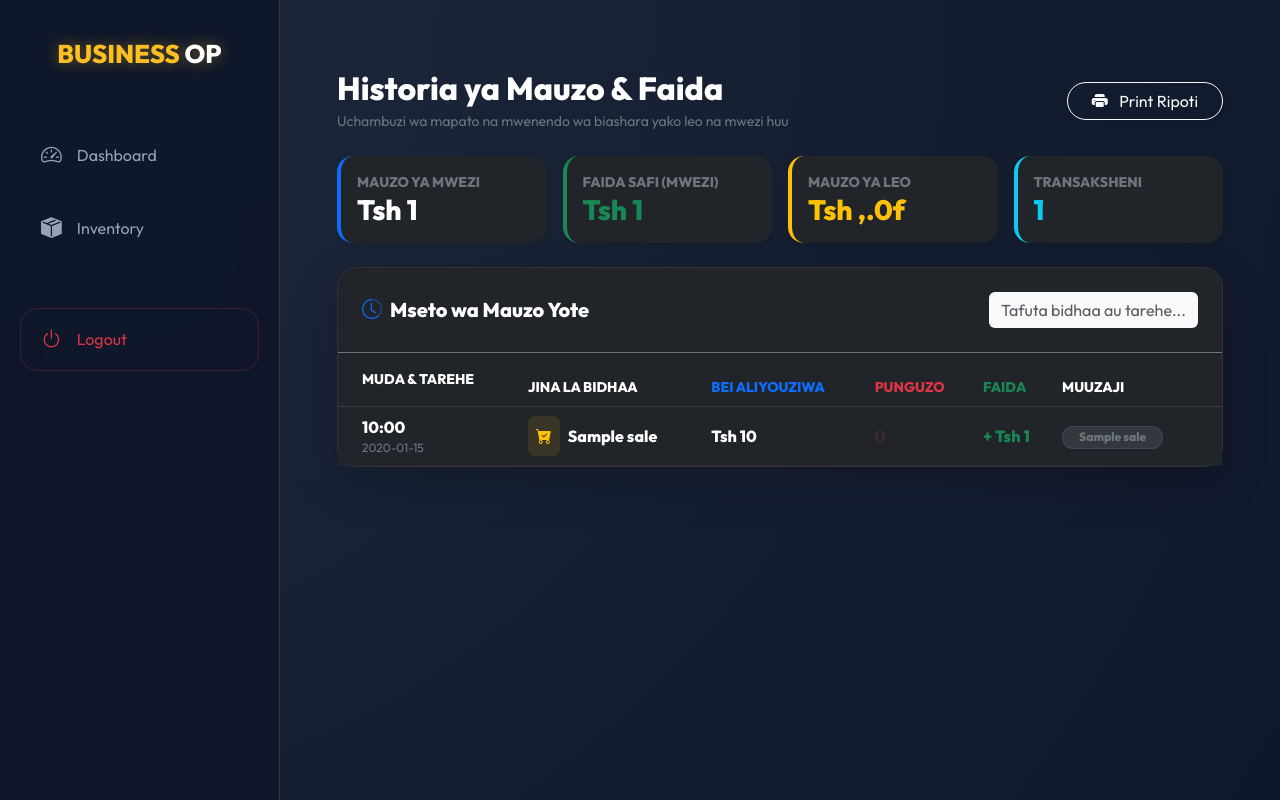
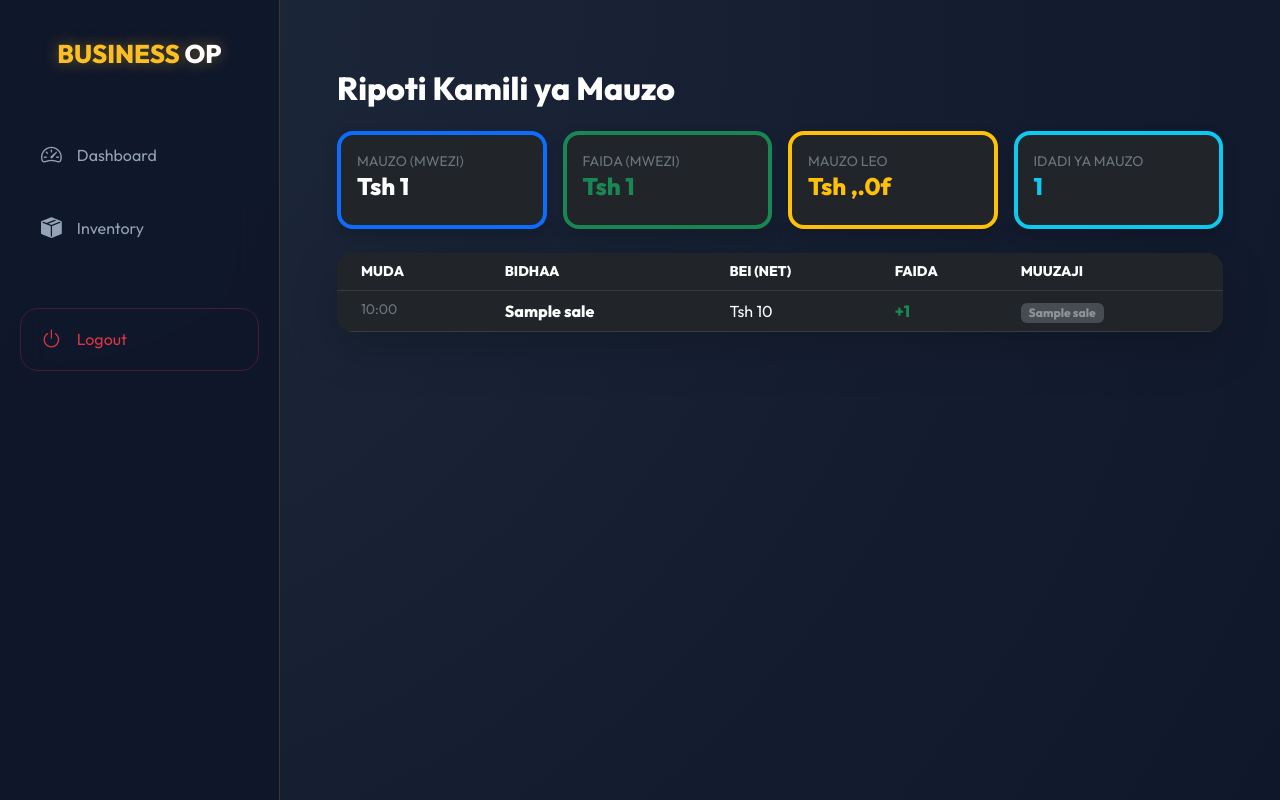
Before and after one commit to benmass1/Business_Systems_Op, a Flask app: template templates/sales.html in a window 1280 px wide. Run offline with Flask 3, Linux system fonts and the light colour scheme; tables that the repository leaves empty hold one stand-in row (values such as "Sample post"); the template is opened without the code that fills it: values that come from a table or form of the project are taken from there, most other values are stand-ins (such as "Sample title", 1, 10 or a date in 2020); some libraries are stand-ins or nearby versions.

Commit message:
Update sales.html

```diff
--- a/templates/sales.html
+++ b/templates/sales.html
@@ -1,134 +1,62 @@
 {% extends "layout.html" %}
 {% block content %}
+<div class="container-fluid py-4">
+    <h2 class="fw-bold text-white mb-4">Ripoti Kamili ya Mauzo</h2>
 
-<div class="container-fluid py-4">
-
-    <div class="d-flex justify-content-between align-items-center mb-4">
-        <div>
-            <h2 class="fw-bold text-white mb-1">Historia ya Mauzo & Faida</h2>
-            <p class="text-secondary small mb-0">Uchambuzi wa mapato na mwenendo wa biashara yako leo na mwezi huu</p>
-        </div>
-        <div class="d-flex gap-2 no-print">
-            <button class="btn btn-outline-light rounded-pill px-4 shadow-sm" onclick="window.print()">
-                <i class="bi bi-printer-fill me-2"></i> Print Ripoti
-            </button>
-        </div>
-    </div>
-
-    <div class="row g-3 mb-4 no-print">
+    <div class="row g-3 mb-4">
         <div class="col-md-3">
-            <div class="card bg-dark border-0 shadow-sm p-3 rounded-4 border-start border-primary border-4" style="border-radius: 15px;">
-                <small class="text-secondary fw-bold text-uppercase">Mauzo ya Mwezi</small>
-                <h3 class="text-white mb-0 fw-bold">Tsh {{ "{:,.0f}".format(stats.total_sales_month) }}</h3>
+            <div class="card bg-dark border-start border-primary border-4 p-3 rounded-4 shadow">
+                <small class="text-secondary">MAUZO (MWEZI)</small>
+                <h4 class="text-white fw-bold">Tsh {{ "{:,.0f}".format(stats.total_sales_month) }}</h4>
             </div>
         </div>
         <div class="col-md-3">
-            <div class="card bg-dark border-0 shadow-sm p-3 rounded-4 border-start border-success border-4" style="border-radius: 15px;">
-                <small class="text-secondary fw-bold text-uppercase">Faida Safi (Mwezi)</small>
-                <h3 class="text-success mb-0 fw-bold">Tsh {{ "{:,.0f}".format(stats.total_profit_month) }}</h3>
+            <div class="card bg-dark border-start border-success border-4 p-3 rounded-4 shadow">
+                <small class="text-secondary">FAIDA (MWEZI)</small>
+                <h4 class="text-success fw-bold">Tsh {{ "{:,.0f}".format(stats.total_profit_month) }}</h4>
             </div>
         </div>
         <div class="col-md-3">
-            <div class="card bg-dark border-0 shadow-sm p-3 rounded-4 border-start border-warning border-4" style="border-radius: 15px;">
-                <small class="text-secondary fw-bold text-uppercase">Mauzo ya Leo</small>
-                <h3 class="text-warning mb-0 fw-bold">Tsh {{ "{:,.0f}".format(stats.total_sales_today) }}</h3>
+            <div class="card bg-dark border-start border-warning border-4 p-3 rounded-4 shadow">
+                <small class="text-secondary">MAUZO LEO</small>
+                <h4 class="text-warning fw-bold">Tsh {{ "{:,.0f}".format(stats.total_sales_today) }}</h4>
             </div>
         </div>
         <div class="col-md-3">
-            <div class="card bg-dark border-0 shadow-sm p-3 rounded-4 border-start border-info border-4" style="border-radius: 15px;">
-                <small class="text-secondary fw-bold text-uppercase">Transaksheni</small>
-                <h3 class="text-info mb-0 fw-bold">{{ stats.total_count }}</h3>
+            <div class="card bg-dark border-start border-info border-4 p-3 rounded-4 shadow">
+                <small class="text-secondary">IDADI YA MAUZO</small>
+                <h4 class="text-info fw-bold">{{ stats.total_count }}</h4>
             </div>
         </div>
     </div>
 
-    <div class="card bg-dark border-0 shadow-lg" style="border-radius:20px; border: 1px solid #333 !important;">
-        <div class="card-header bg-transparent border-bottom border-secondary p-4 d-flex justify-content-between align-items-center">
-            <h5 class="mb-0 text-white fw-bold">
-                <i class="bi bi-clock-history me-2 text-primary"></i>Mseto wa Mauzo Yote
-            </h5>
-            <input type="text" id="salesSearch" class="form-control bg-light border-0 w-25 no-print"
-                   placeholder="Tafuta bidhaa au tarehe..." onkeyup="searchSales()">
-        </div>
-
+    <div class="card bg-dark border-0 shadow-lg rounded-4 overflow-hidden">
         <div class="table-responsive">
-            <table class="table table-dark table-hover align-middle mb-0">
-                <thead class="text-secondary small text-uppercase bg-opacity-10 bg-white">
+            <table class="table table-dark table-hover mb-0">
+                <thead class="text-secondary small">
                     <tr>
-                        <th class="ps-4 py-3">Muda & Tarehe</th>
-                        <th>Jina la Bidhaa</th>
-                        <th class="text-primary">Bei Aliyouziwa</th>
-                        <th class="text-danger">Punguzo</th>
-                        <th class="text-success">Faida</th>
-                        <th class="pe-4">Muuzaji</th>
+                        <th class="ps-4">MUDA</th>
+                        <th>BIDHAA</th>
+                        <th>BEI (NET)</th>
+                        <th>FAIDA</th>
+                        <th>MUUZAJI</th>
                     </tr>
                 </thead>
-                <tbody id="salesTable">
+                <tbody>
                     {% for s in sales %}
-                    <tr class="border-bottom border-secondary border-opacity-10">
-                        <td class="ps-4">
-                            <span class="text-white fw-bold">{{ s.timestamp.strftime('%H:%M') }}</span>
-                            <small class="text-secondary d-block" style="font-size: 0.75rem;">{{ s.timestamp.strftime('%Y-%m-%d') }}</small>
-                        </td>
-                        <td>
-                            <div class="d-flex align-items-center">
-                                <div class="bg-warning bg-opacity-10 p-2 rounded me-2">
-                                    <i class="bi bi-cart-check-fill text-warning"></i>
-                                </div>
-                                <span class="fw-bold text-white">{{ s.product_name }}</span>
-                            </div>
-                        </td>
-                        <td class="fw-bold">Tsh {{ "{:,.0f}".format(s.selling_price - s.discount) }}</td>
-                        <td class="text-danger">
-                            {% if s.discount > 0 %}
-                            -{{ "{:,.0f}".format(s.discount) }}
-                            {% else %}
-                            <span class="opacity-25">0</span>
-                            {% endif %}
-                        </td>
-                        <td class="text-success fw-bold">+ Tsh {{ "{:,.0f}".format(s.profit) }}</td>
-                        <td class="pe-4">
-                            <span class="badge bg-secondary bg-opacity-25 text-secondary border border-secondary border-opacity-25 rounded-pill px-3">
-                                {{ s.seller_name or 'Admin' }}
-                            </span>
-                        </td>
+                    <tr>
+                        <td class="ps-4 small text-secondary">{{ s.timestamp.strftime('%H:%M') }}</td>
+                        <td class="fw-bold">{{ s.product_name }}</td>
+                        <td>Tsh {{ "{:,.0f}".format(s.selling_price - s.discount) }}</td>
+                        <td class="text-success fw-bold">+{{ "{:,.0f}".format(s.profit) }}</td>
+                        <td><span class="badge bg-secondary opacity-50">{{ s.seller_name or 'Admin' }}</span></td>
                     </tr>
                     {% else %}
-                    <tr>
-                        <td colspan="6" class="text-center py-5">
-                            <i class="bi bi-journal-x fs-1 text-secondary opacity-25"></i>
-                            <p class="text-secondary mt-2">Bado hakuna rekodi za mauzo zilizopatikana.</p>
-                        </td>
-                    </tr>
+                    <tr><td colspan="5" class="text-center py-5 text-secondary">Hakuna mauzo yaliyopatikana.</td></tr>
                     {% endfor %}
                 </tbody>
             </table>
         </div>
     </div>
 </div>
-
-<script>
-function searchSales() {
-    let input = document.getElementById("salesSearch");
-    let filter = input.value.toLowerCase();
-    let rows = document.querySelectorAll("#salesTable tr");
-    rows.forEach(row => {
-        let text = row.innerText.toLowerCase();
-        row.style.display = text.includes(filter) ? "" : "none";
-    });
-}
-</script>
-
-<style>
-    @media print {
-        .no-print, .navbar, .btn, #salesSearch { display: none !important; }
-        .card { border: none !important; background: white !important; }
-        .table-dark { background: white !important; color: black !important; }
-        body { background: white !important; }
-        .text-white, .text-secondary { color: black !important; }
-        .bg-dark { background: white !important; }
-        .table-dark tr td { color: black !important; border-bottom: 1px solid #ddd !important; }
-    }
-</style>
-
 {% endblock %}
```
